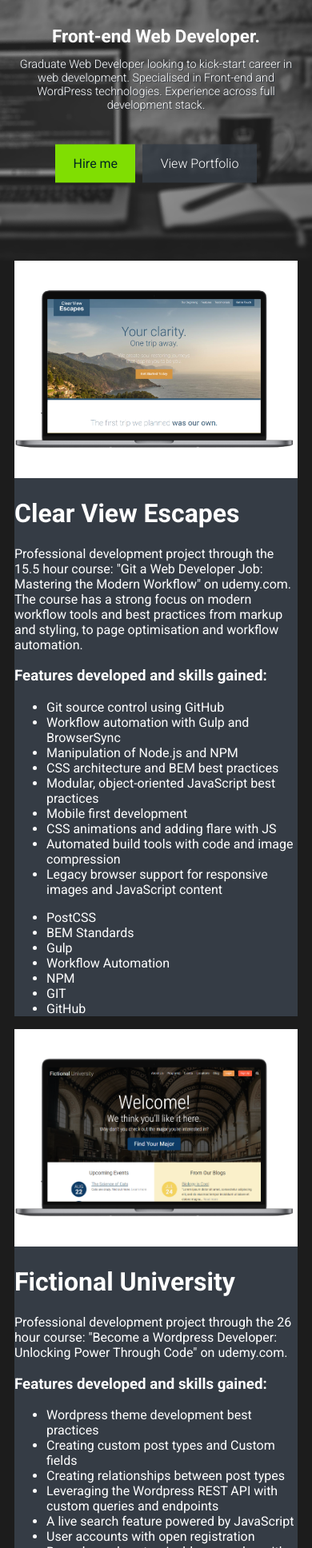
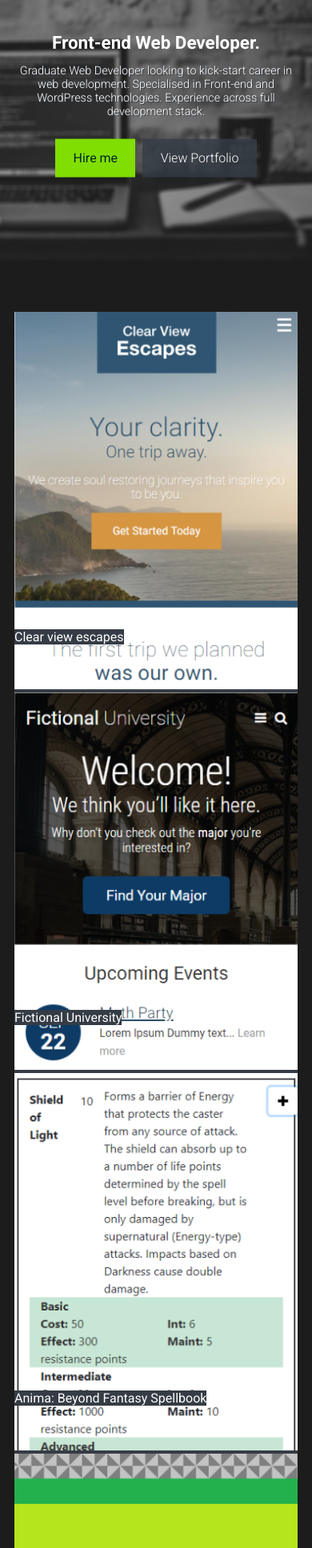
Before and after one commit to gtphillips/portfolio, a website: page app/index.html in a window 390 px wide. Shown: the part 64-2000 px from the top of the page at 80% size. Drawn offline with Linux system fonts and the light colour scheme.

Commit message:
Start of new layout for portfolio.

```diff
--- a/app/assets/styles/modules/_contact.css
+++ b/app/assets/styles/modules/_contact.css
@@ -1,4 +1,5 @@
 .contact {
   background-color: $mainGrey;
   color: #FFF;
+  padding-top: 4rem;
 }
--- /dev/null
+++ b/app/assets/styles/modules/_headline.css
@@ -0,0 +1,6 @@
+.headline {
+  font-size: 3rem;
+  font-weight: 300;
+  line-height: 1.2rem;
+  padding-left: 2rem;
+}
--- a/app/assets/styles/modules/_portfolio.css
+++ b/app/assets/styles/modules/_portfolio.css
@@ -1,8 +1,19 @@
 .portfolio {
   background-color: #1C1C1C;
   color: #FFF;
+  padding-top: 4rem;
 
   &__item {
+    position: relative;
     background-color: $mainGrey;
+    width: 100%;
+  }
+
+  &__item__title {
+    background-color: $mainGrey;
+    z-index: 2;
+    position: absolute;
+    top: 80%;
+    text-align: center;
   }
 }
--- a/app/assets/styles/modules/_profile.css
+++ b/app/assets/styles/modules/_profile.css
@@ -1,4 +1,5 @@
 .profile {
   background-color: $mainGrey;
   color: #FFF;
+  padding-top: 4rem;
 }
--- /dev/null
+++ b/app/assets/styles/modules/_row.css
@@ -0,0 +1,19 @@
+.row {
+
+  @mixin clearfix;
+
+  @mixin atSmall {
+    &__small-6 {
+      float: left;
+      width: 50%;
+    }
+  }
+
+  @mixin atMedium {
+    &__medium-3 {
+      float: left;
+      width: 25%;
+    }
+
+  }
+}
--- a/app/assets/styles/modules/_wrapper.css
+++ b/app/assets/styles/modules/_wrapper.css
@@ -1,10 +1,9 @@
 .wrapper {
   padding-left: 18px;
   padding-right: 18px;
-  max-width: 1236px;
+  max-width: 1440px;
   margin-left: auto;
   margin-right: auto;
-  overflow: hidden;
 
   &--narrow {
     max-width: 796px;
--- a/app/assets/styles/styles.css
+++ b/app/assets/styles/styles.css
@@ -10,3 +10,5 @@
 @import "modules/_site-footer";
 @import "modules/_profile";
 @import "modules/_contact";
+@import "modules/_row";
+@import "modules/_headline";
--- a/app/index.html
+++ b/app/index.html
@@ -72,69 +72,48 @@
   </div>
 
   <div id="portfolio" class="portfolio page-section" data-matching-link="#portfolio-link">
-    <div class="wrapper">
-      <div class="portfolio__item">
-        <img src="assets/images/clear-view-thumb.png">
-        <div class="portfolio__item__description">
-          <h1 class="portfolio__item__title">Clear View Escapes</h1>
-          <p class="portfolio__item__description">Professional development project through the 15.5 hour course: "Git a Web Developer Job: Mastering the Modern Workflow" on udemy.com. The course has a strong focus on modern workflow tools and best practices from markup and styling, to page optimisation and workflow automation.</p>
-          <h3 class="portfolio__item__description-list-title">Features developed and skills gained:</h3>
-          <ul class="portfolio__item__description-list">
-            <li class="portfolio__item__description-list-item">Git source control using GitHub</li>
-            <li class="portfolio__item__description-list-item">Workflow automation with Gulp and BrowserSync</li>
-            <li class="portfolio__item__description-list-item">Manipulation of Node.js and NPM</li>
-            <li class="portfolio__item__description-list-item">CSS architecture and BEM best practices</li>
-            <li class="portfolio__item__description-list-item">Modular, object-oriented JavaScript best practices</li>
-            <li class="portfolio__item__description-list-item">Mobile first development</li>
-            <li class="portfolio__item__description-list-item">CSS animations and adding flare with JS</li>
-            <li class="portfolio__item__description-list-item">Automated build tools with code and image compression</li>
-            <li class="portfolio__item__description-list-item">Legacy browser support for responsive images and JavaScript content</li>
-          </ul>
-          <ul class="portfolio__item__skills-list">
-            <li class="portfolio__item__skill">PostCSS</li>
-            <li class="portfolio__item__skill">BEM Standards</li>
-            <li class="portfolio__item__skill">Gulp</li>
-            <li class="portfolio__item__skill">Workflow Automation</li>
-            <li class="portfolio__item__skill">NPM</li>
-            <li class="portfolio__item__skill">GIT</li>
-            <li class="portfolio__item__skill">GitHub</li>
-          </ul>
-        </div> <!--end of portfolio__item__description-->
-      </div> <!--end of portfolio__item-->
-
-      <div class="portfolio__item">
-        <img src="assets/images/university-thumb.png">
-        <div class="portfolio__item__description">
-          <h1 class="portfolio__item__title">Fictional University</h1>
-          <p class="portfolio__item__description">Professional development project through the 26 hour course: "Become a Wordpress Developer: Unlocking Power Through Code" on udemy.com.</p>
-          <h3 class="portfolio__item__description-list-title">Features developed and skills gained:</h3>
-          <ul class="portfolio__item__description-list">
-            <li class="portfolio__item__description-list-item">Wordpress theme development best practices</li>
-            <li class="portfolio__item__description-list-item">Creating custom post types and Custom fields</li>
-            <li class="portfolio__item__description-list-item">Creating relationships between post types</li>
-            <li class="portfolio__item__description-list-item">Leveraging the Wordpress REST API with custom queries and endpoints</li>
-            <li class="portfolio__item__description-list-item">A live search feature powered by JavaScript</li>
-            <li class="portfolio__item__description-list-item">User accounts with open registration</li>
-            <li class="portfolio__item__description-list-item">Bespoke and customisable user roles with permissions control</li>
-            <li class="portfolio__item__description-list-item">User created content "My Notes" feature and "like" system for professors</li>
-            <li class="portfolio__item__description-list-item">Google Maps integration with campus locations</li>
-          </ul>
-          <ul class="portfolio__item__skills-list">
-            <li class="portfolio__item__skill">WordPress</li>
-            <li class="portfolio__item__skill">PHP</li>
-            <li class="portfolio__item__skill">JavaScript</li>
-            <li class="portfolio__item__skill">Google Maps</li>
-            <li class="portfolio__item__skill">Professional Development</li>
-            <li class="portfolio__item__skill">Online Course</li>
-          </ul>
-        </div> <!--end of portfolio__item__description-->
-      </div> <!--end of portfolio__item-->
-    </div> <!--end of wrapper-->
+  <div class="wrapper">
+    <div class="portfolio__container">
+      <div class="row">
+        <div class="row__medium-3 row__small-6">
+          <div class="portfolio__item">
+            <div class="portfolio__item__image">
+              <img src="assets/images/clearview--thumb.png">
+            </div>
+            <p class="portfolio__item__title">Clear view escapes</p>
+          </div>
+        </div>
+        <div class="row row__medium-3 row__small-6">
+          <div class="portfolio__item">
+            <div class="portfolio__item__image">
+              <img src="assets/images/university--thumb.png">
+            </div>
+            <p class="portfolio__item__title">Fictional University</p>
+          </div>
+        </div>
+        <div class="row row__medium-3 row__small-6">
+          <div class="portfolio__item">
+            <div class="portfolio__item__image">
+              <img src="assets/images/spellbook--thumb.png">
+            </div>
+            <p class="portfolio__item__title">Anima: Beyond Fantasy Spellbook</p>
+          </div>
+        </div>
+        <div class="row row__medium-3 row__small-6">
+          <div class="portfolio__item">
+            <div class="portfolio__item__image">
+              <img src="assets/images/canvas--thumb.png">
+            </div>
+            <p class="portfolio__item__title">HTML5 Canvas Minigame</p>
+          </div>
+        </div>
+      </div>
+    </div>
   </div>
 
   <div id="profile" class="profile page-section" data-matching-link="#profile-link">
     <div class="wrapper">
-      <h1>GREGORY PHILLIPS</h1>
+      <h1 class="headline">PROFILE</h1>
       <div class="slide">
         <h2 class="slide__title">Who am I?</h2>
         <p class="slide__content">
@@ -169,7 +148,7 @@
 
   <div id="contact" class="contact page-section" data-matching-link="#contact-link">
     <div class="wrapper">
-      <h1>CONTACT</h1>
+      <h1 class="headline">CONTACT</h1>
       <p>I am currently looking for employment.</p>
       <p>Available for immediate start, based in Dorset, UK.</p>
       <a href="#">Email</a>
--- a/app/temp/styles/styles.css
+++ b/app/temp/styles/styles.css
@@ -55,10 +55,9 @@
 .wrapper {
   padding-left: 18px;
   padding-right: 18px;
-  max-width: 1236px;
+  max-width: 1440px;
   margin-left: auto;
   margin-right: auto;
-  overflow: hidden;
 }
 .wrapper--narrow {
     max-width: 796px;
@@ -290,9 +289,19 @@
 .portfolio {
   background-color: #1C1C1C;
   color: #FFF;
+  padding-top: 4rem;
 }
 .portfolio__item {
+    position: relative;
     background-color: #353C45;
+    width: 100%;
+  }
+.portfolio__item__title {
+    background-color: #353C45;
+    z-index: 2;
+    position: absolute;
+    top: 80%;
+    text-align: center;
   }
 .footer {
   background-color: #80DE02;
@@ -314,8 +323,33 @@
 .profile {
   background-color: #353C45;
   color: #FFF;
+  padding-top: 4rem;
 }
 .contact {
   background-color: #353C45;
   color: #FFF;
+  padding-top: 4rem;
 }
+.row::after{
+    content: "";
+    clear: both;
+    display: table;
+  }
+@media(min-width: 530px){
+    .row__small-6 {
+      float: left;
+      width: 50%;
+    }
+  }
+@media(min-width: 800px){
+    .row__medium-3 {
+      float: left;
+      width: 25%;
+    }
+  }
+.headline {
+  font-size: 3rem;
+  font-weight: 300;
+  line-height: 1.2rem;
+  padding-left: 2rem;
+}
```
Also changed, not shown: app/assets/images/canvas--thumb.png (added), app/assets/images/clear-view-thumb.png (deleted), app/assets/images/clearview--thumb.png (added), app/assets/images/construction-thumb.png (deleted), app/assets/images/html-demo-thumb.png (deleted), app/assets/images/spellbook--thumb.png (added), app/assets/images/spellbook-thumb.png (deleted), app/assets/images/university--thumb.png (added), app/assets/images/university-thumb.png (deleted).
